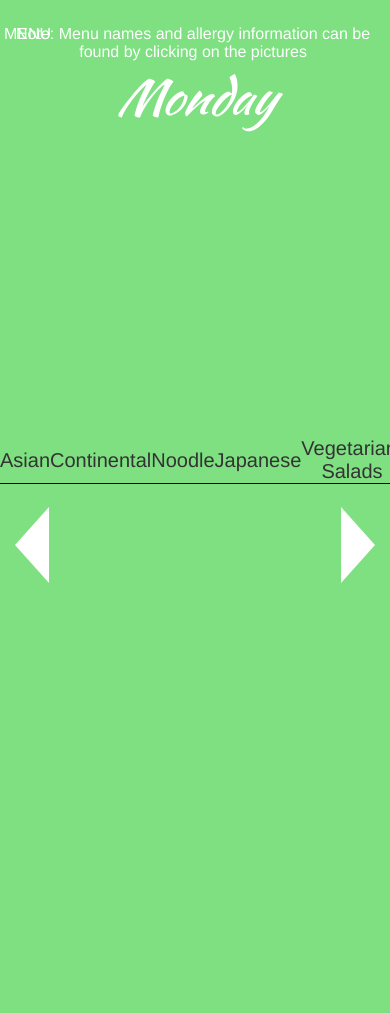
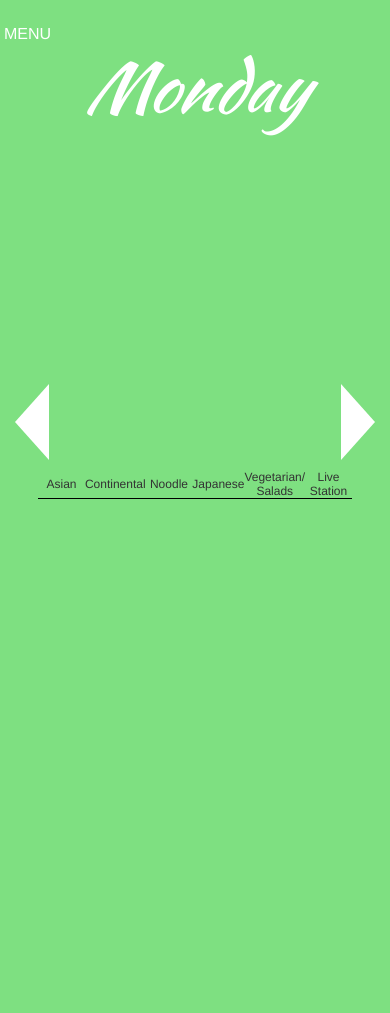
Before and after one commit to InternationalSchoolBangkok/isbcafeteriawebsite, a PHP site: page / in a window 390 px wide. Run offline with PHP 8.4, Linux system fonts and the light colour scheme; data that the repository does not hold is empty.

Commit message:
Fixtertio

```diff
--- a/index.php
+++ b/index.php
@@ -25,18 +25,29 @@ $displayWeek = $cache["current-week"];
 	<script src="jquery.min2.js"></script>
 	<!--Temp Css Loader-->
 	<style>
+    /*Mobile Styles*/
+    @media screen and (max-width: 700px) {
+        table td {
+            font-size:12px;
+        }
+
+        .disc{
+            display:none;
+        }
+
+    }
 
 	/* Main Text Styles
 	----------------------------------------*/
 	.titlelarge{
 		position: absolute;
-		font-size: 3em;
+		font-size: 8vh;
 		font-family:'Kaushan Script';
 		font-style: italic;
 		color: #fff;
 		left:0;
 		right:0;
-		top:3%;
+		top:1vh;
 		padding:30px 0 0 0;
 	}
 
@@ -106,7 +117,7 @@ $displayWeek = $cache["current-week"];
 	table{
 		margin: 0 auto;
 		width:80vw;
-		margin-top: 3%;
+		margin-top: 7vh;
 	}
 
 	table td{
@@ -114,7 +125,6 @@ $displayWeek = $cache["current-week"];
 		height:auto;
 		position: relative;
 		margin: 0;
-		font-size: 20px;
 	}
 
 	table tr{
@@ -140,7 +150,8 @@ $displayWeek = $cache["current-week"];
 		border-radius: 1vw;
 	}
 	.fp-controlArrow{
-		margin-top:0vh;
+		position: absolute;
+        top:50vh;
 	}
 
 
```
